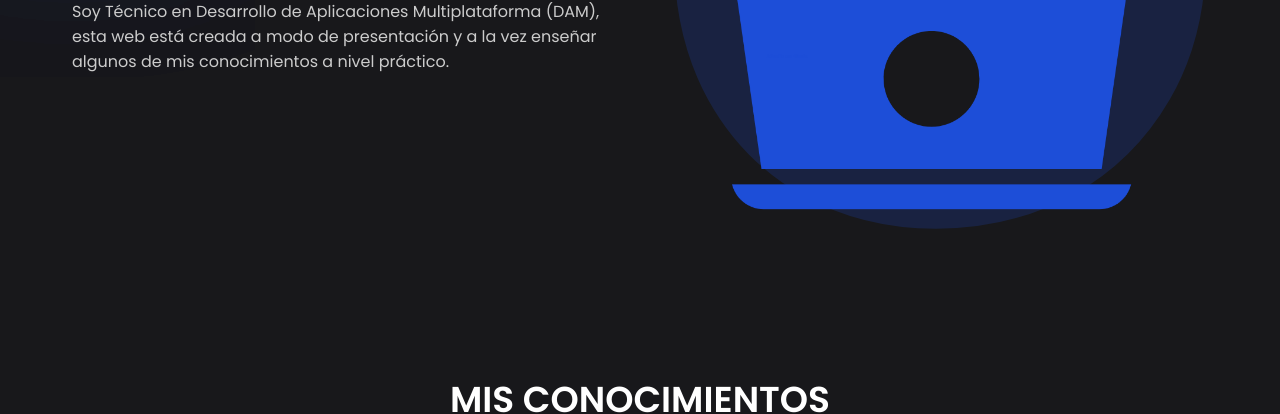
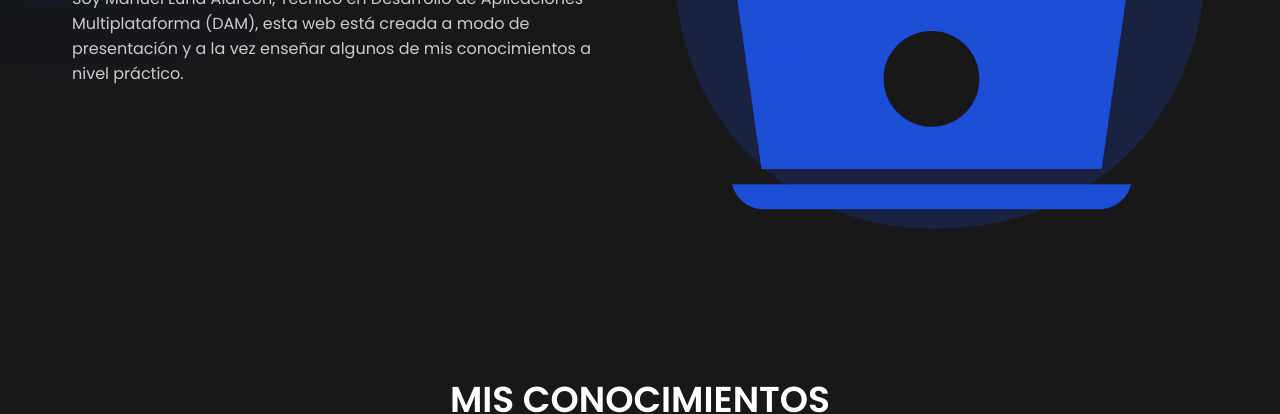
Before and after one commit to ManuLuna05/WebCV, a plain HTML site: page index.html in a window 1280 px wide. Shown: the part 686-1100 px from the top of the page. Drawn offline with nearby package versions, Linux system fonts and the light colour scheme.

Commit message:
Modificaciones HTML 2

```diff
--- a/index.html
+++ b/index.html
@@ -33,7 +33,7 @@
       <h4>MANUEL LUNA ALARCÓN</h4>
       <h1>Hola, soy <span>Manuel</span>, Desarrollador Multiplataforma</h1>
       <p>
-        Soy Técnico en Desarrollo de Aplicaciones Multiplataforma (DAM), esta web está creada a modo de presentación y a la vez enseñar algunos de mis conocimientos a nivel práctico.
+        Soy Manuel Luna Alarcón, Técnico en Desarrollo de Aplicaciones Multiplataforma (DAM), esta web está creada a modo de presentación y a la vez enseñar algunos de mis conocimientos a nivel práctico.
       </p>
     </div>
     <div class="image">
```
